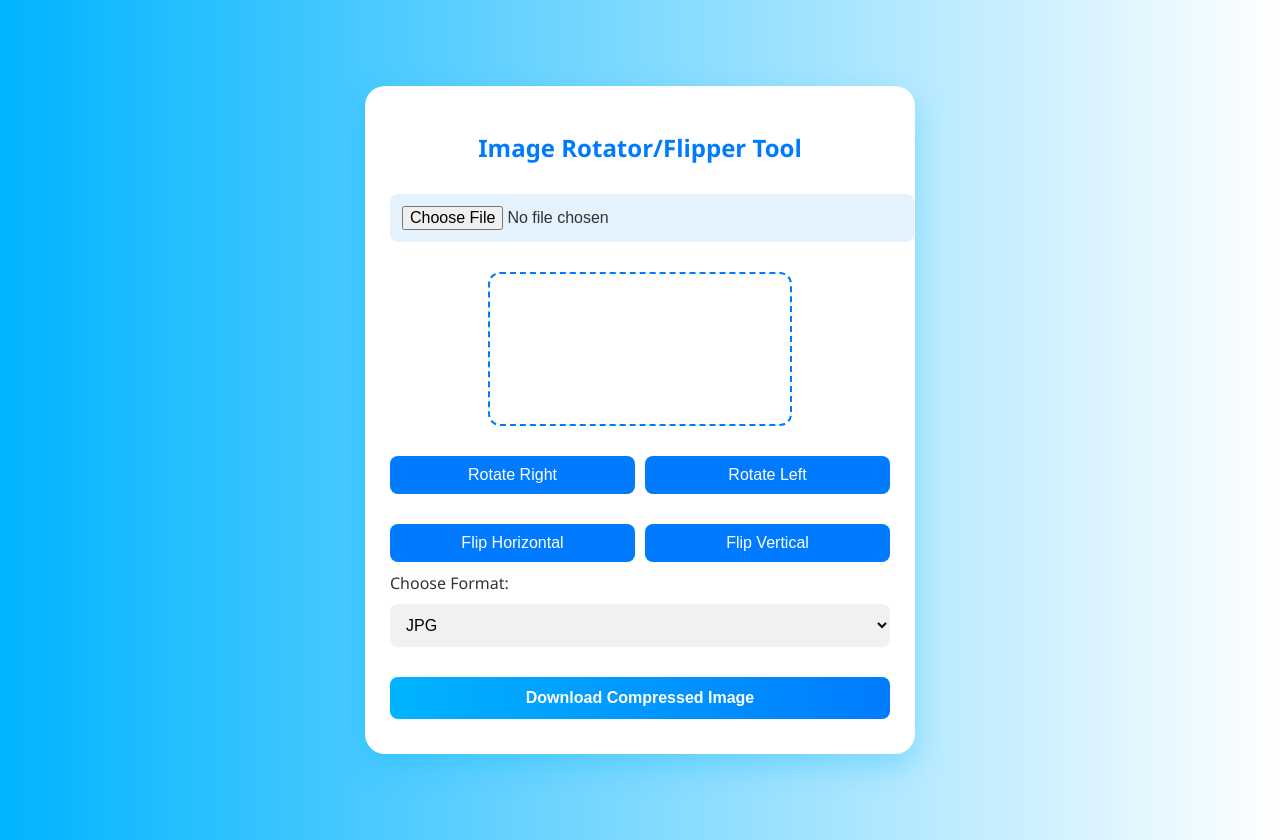
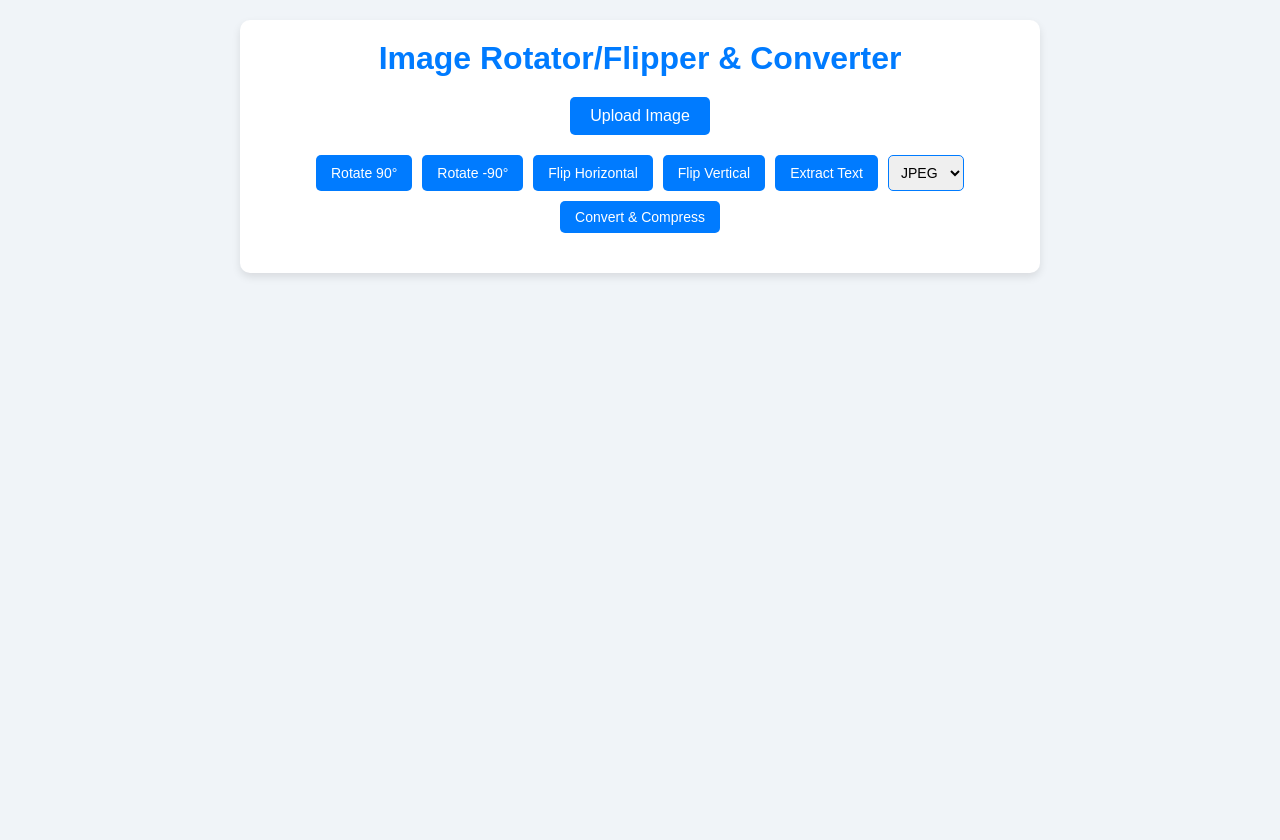
Before and after one commit to mytools641/tools-sab, a plain HTML site: page image-rotatorflipper.html in a window 1280 px wide. After the commit the page ends 800 px from the top, so only its background shows below. Drawn offline with Linux system fonts and the light colour scheme.

Commit message:
Update image-rotatorflipper.html

```diff
--- a/image-rotatorflipper.html
+++ b/image-rotatorflipper.html
@@ -1,209 +1,307 @@
 <!DOCTYPE html>
 <html lang="en">
 <head>
-  <meta charset="UTF-8" />
-  <meta name="viewport" content="width=device-width, initial-scale=1.0" />
-  <title>Image Rotator/Flipper Tool</title>
+    <meta charset="UTF-8">
+    <meta name="viewport" content="width=device-width, initial-scale=1.0">
+    <title>Image Rotator/Flipper & Converter</title>
     <style>
+        * {
+            margin: 0;
+            padding: 0;
+            box-sizing: border-box;
+            font-family: Arial, sans-serif;
+        }
+
         body {
-      font-family: 'Segoe UI', Tahoma, Geneva, Verdana, sans-serif;
-      background: linear-gradient(to right, #00b4ff, #ffffff);
-      margin: 0;
-      padding: 20px;
+            background-color: #f0f4f8;
             color: #333;
-      display: flex;
-      justify-content: center;
-      align-items: center;
-      min-height: 100vh;
         }
 
         .container {
-      max-width: 500px;
-      width: 100%;
-      background: #ffffff;
-      padding: 25px;
-      border-radius: 20px;
-      box-shadow: 0 12px 30px rgba(0, 180, 255, 0.3);
-      animation: fadeIn 1s ease-in-out;
+            max-width: 800px;
+            margin: 20px auto;
+            padding: 20px;
+            background-color: #fff;
+            border-radius: 10px;
+            box-shadow: 0 4px 8px rgba(0, 0, 0, 0.1);
         }
 
-    @keyframes fadeIn {
-      from { opacity: 0; transform: translateY(20px); }
-      to { opacity: 1; transform: translateY(0); }
-    }
-
-    h2 {
+        h1 {
+            text-align: center;
             color: #007bff;
-      text-align: center;
             margin-bottom: 20px;
         }
 
-    input[type="file"], select, button {
-      width: 100%;
-      margin: 10px 0;
-      padding: 12px;
+        .upload-section, .controls, .preview-section, .text-section {
+            margin-bottom: 20px;
+        }
+
+        .upload-section {
+            text-align: center;
+        }
+
+        #imageInput {
+            display: none;
+        }
+
+        .upload-btn {
+            background-color: #007bff;
+            color: #fff;
+            padding: 10px 20px;
             border: none;
-      border-radius: 8px;
+            border-radius: 5px;
+            cursor: pointer;
             font-size: 16px;
         }
 
-    input[type="file"] {
-      background: #e3f2fd;
+        .upload-btn:hover {
+            background-color: #0056b3;
         }
 
-    select {
-      background: #f1f1f1;
+        .controls {
+            display: flex;
+            flex-wrap: wrap;
+            gap: 10px;
+            justify-content: center;
         }
 
-    .preview {
-      width: 100%;
-      margin-top: 20px;
+        .control-btn, .convert-btn, .download-btn {
+            background-color: #007bff;
+            color: #fff;
+            border: none;
+            padding: 8px 15px;
+            border-radius: 5px;
+            cursor: pointer;
+            font-size: 14px;
+        }
+
+        .control-btn:hover, .convert-btn:hover, .download-btn:hover {
+            background-color: #0056b3;
+        }
+
+        .format-select {
+            padding: 8px;
+            border-radius: 5px;
+            border: 1px solid #007bff;
+            font-size: 14px;
+        }
+
+        .preview-section {
             text-align: center;
         }
 
-    .preview canvas {
+        #previewImage {
             max-width: 100%;
-      border-radius: 12px;
-      border: 2px dashed #007bff;
-      animation: popIn 0.5s ease-in-out;
+            max-height: 400px;
+            border: 2px solid #007bff;
+            border-radius: 5px;
+            display: none;
         }
 
-    @keyframes popIn {
-      0% { transform: scale(0.9); opacity: 0; }
-      100% { transform: scale(1); opacity: 1; }
+        .text-section {
+            display: none;
         }
 
-    .actions {
-      display: flex;
-      flex-wrap: wrap;
-      gap: 10px;
-      margin-top: 15px;
-      justify-content: center;
+        #extractedText {
+            width: 100%;
+            min-height: 100px;
+            padding: 10px;
+            border: 1px solid #007bff;
+            border-radius: 5px;
+            resize: vertical;
         }
 
-    .actions button {
-      flex: 1 1 45%;
-      background-color: #007bff;
-      color: white;
-      padding: 10px;
-      border-radius: 8px;
-      transition: all 0.3s ease;
+        .download-section {
+            text-align: center;
         }
 
-    .actions button:hover {
-      background-color: #0056b3;
-      transform: scale(1.05);
-    }
-
-    button.download-btn {
-      background: linear-gradient(to right, #00b4ff, #007bff);
-      color: white;
-      font-weight: bold;
-      margin-top: 20px;
-      transition: background 0.3s ease;
-    }
-
-    button.download-btn:hover {
-      background: linear-gradient(to left, #00b4ff, #007bff);
+        .status {
+            text-align: center;
+            margin: 10px 0;
+            color: #007bff;
         }
 
         @media (max-width: 600px) {
             .container {
+                margin: 10px;
                 padding: 15px;
             }
 
-      .actions button {
-        flex: 1 1 100%;
+            h1 {
+                font-size: 24px;
+            }
+
+            .controls {
+                flex-direction: column;
+                align-items: center;
+            }
+
+            .control-btn, .convert-btn, .download-btn {
+                width: 100%;
+                max-width: 200px;
+            }
+
+            .format-select {
+                width: 100%;
+                max-width: 200px;
             }
         }
     </style>
 </head>
 <body>
     <div class="container">
-    <h2>Image Rotator/Flipper Tool</h2>
-    <input type="file" id="imageInput" accept="image/*" />
-    <div class="preview">
-      <canvas id="canvas"></canvas>
+        <h1>Image Rotator/Flipper & Converter</h1>
+
+        <div class="upload-section">
+            <input type="file" id="imageInput" accept="image/*">
+            <button class="upload-btn" onclick="document.getElementById('imageInput').click()">Upload Image</button>
         </div>
 
-    <div class="actions">
-      <button onclick="rotateImage(90)">Rotate Right</button>
-      <button onclick="rotateImage(-90)">Rotate Left</button>
-      <button onclick="flipImage('horizontal')">Flip Horizontal</button>
-      <button onclick="flipImage('vertical')">Flip Vertical</button>
+        <div class="controls">
+            <button class="control-btn" onclick="rotateImage(90)">Rotate 90°</button>
+            <button class="control-btn" onclick="rotateImage(-90)">Rotate -90°</button>
+            <button class="control-btn" onclick="flipImage('horizontal')">Flip Horizontal</button>
+            <button class="control-btn" onclick="flipImage('vertical')">Flip Vertical</button>
+            <button class="control-btn" onclick="extractText()">Extract Text</button>
+            <select class="format-select" id="formatSelect">
+                <option value="jpeg">JPEG</option>
+                <option value="png">PNG</option>
+                <option value="webp">WebP</option>
+            </select>
+            <button class="convert-btn" onclick="convertImage()">Convert & Compress</button>
         </div>
 
-    <label for="format">Choose Format:</label>
-    <select id="format">
-      <option value="image/jpeg">JPG</option>
-      <option value="image/png">PNG</option>
-      <option value="image/webp">WebP</option>
-    </select>
+        <div class="status" id="status"></div>
 
-    <button class="download-btn" onclick="downloadImage()">Download Compressed Image</button>
+        <div class="preview-section">
+            <img id="previewImage" alt="Image Preview">
         </div>
 
+        <div class="text-section" id="textSection">
+            <h3>Extracted Text:</h3>
+            <textarea id="extractedText" readonly></textarea>
+        </div>
+
+        <div class="download-section">
+            <button class="download-btn" id="downloadBtn" style="display: none;" onclick="downloadImage()">Download Image</button>
+        </div>
+    </div>
+
+    <script src="https://cdnjs.cloudflare.com/ajax/libs/tesseract.js/5.1.0/tesseract.min.js"></script>
     <script>
-    let canvas = document.getElementById('canvas');
-    let ctx = canvas.getContext('2d');
-    let image = new Image();
-    let currentDataUrl = null;
-    let angle = 0;
-    let scaleX = 1;
-    let scaleY = 1;
+        let originalImage = null;
+        let modifiedImage = null;
+        let rotation = 0;
+        let flipH = 1;
+        let flipV = 1;
 
-    document.getElementById('imageInput').addEventListener('change', (e) => {
-      const file = e.target.files[0];
-      if (!file || !file.type.startsWith('image/')) {
-        alert('Please upload a valid image.');
+        document.getElementById('imageInput').addEventListener('change', handleImageUpload);
+
+        function handleImageUpload(event) {
+            const file = event.target.files[0];
+            if (!file) return;
+
+            const reader = new FileReader();
+            reader.onload = function(e) {
+                const img = new Image();
+                img.onload = function() {
+                    originalImage = img;
+                    modifiedImage = img;
+                    rotation = 0;
+                    flipH = 1;
+                    flipV = 1;
+                    updatePreview();
+                };
+                img.src = e.target.result;
+            };
+            reader.readAsDataURL(file);
+        }
+
+        function updatePreview() {
+            const canvas = document.createElement('canvas');
+            const ctx = canvas.getContext('2d');
+            const img = originalImage;
+
+            canvas.width = img.width;
+            canvas.height = img.height;
+
+            ctx.translate(canvas.width / 2, canvas.height / 2);
+            ctx.rotate(rotation * Math.PI / 180);
+            ctx.scale(flipH, flipV);
+            ctx.drawImage(img, -img.width / 2, -img.height / 2);
+
+            const preview = document.getElementById('previewImage');
+            preview.src = canvas.toDataURL();
+            preview.style.display = 'block';
+            modifiedImage = canvas;
+        }
+
+        function rotateImage(degrees) {
+            if (!originalImage) return;
+            rotation = (rotation + degrees) % 360;
+            updatePreview();
+        }
+
+        function flipImage(direction) {
+            if (!originalImage) return;
+            if (direction === 'horizontal') flipH *= -1;
+            if (direction === 'vertical') flipV *= -1;
+            updatePreview();
+        }
+
+        async function extractText() {
+            if (!modifiedImage) {
+                setStatus('Please upload an image first.');
                 return;
             }
 
-      const reader = new FileReader();
-      reader.onload = function (event) {
-        image.onload = () => drawImage();
-        image.src = event.target.result;
-      };
-      reader.readAsDataURL(file);
-    });
-
-    function drawImage() {
-      const width = image.width;
-      const height = image.height;
-
-      canvas.width = width;
-      canvas.height = height;
-      ctx.clearRect(0, 0, width, height);
-
-      ctx.save();
-      ctx.translate(width / 2, height / 2);
-      ctx.rotate((angle * Math.PI) / 180);
-      ctx.scale(scaleX, scaleY);
-      ctx.drawImage(image, -width / 2, -height / 2);
-      ctx.restore();
-
-      currentDataUrl = canvas.toDataURL();
+            setStatus('Extracting text...');
+            const { data: { text } } = await Tesseract.recognize(modifiedImage.toDataURL(), 'eng');
+            const textArea = document.getElementById('extractedText');
+            textArea.value = text || 'No text found.';
+            document.getElementById('textSection').style.display = 'block';
+            setStatus('Text extracted successfully.');
         }
 
-    function rotateImage(deg) {
-      angle = (angle + deg) % 360;
-      drawImage();
+        function convertImage() {
+            if (!modifiedImage) {
+                setStatus('Please upload an image first.');
+                return;
             }
 
-    function flipImage(direction) {
-      if (direction === 'horizontal') {
-        scaleX *= -1;
-      } else {
-        scaleY *= -1;
-      }
-      drawImage();
+            setStatus('Converting and compressing...');
+            const format = document.getElementById('formatSelect').value;
+            const quality = format === 'jpeg' ? 0.8 : format === 'webp' ? 0.8 : 1.0;
+
+            const canvas = modifiedImage;
+            const mimeType = `image/${format}`;
+            const dataUrl = canvas.toDataURL(mimeType, quality);
+
+            const downloadBtn = document.getElementById('downloadBtn');
+            downloadBtn.style.display = 'inline-block';
+            downloadBtn.setAttribute('data-url', dataUrl);
+            downloadBtn.setAttribute('data-format', format);
+            setStatus('Image converted and compressed successfully.');
         }
 
         function downloadImage() {
-      const format = document.getElementById('format').value;
-      const quality = 0.7;
+            const downloadBtn = document.getElementById('downloadBtn');
+            const dataUrl = downloadBtn.getAttribute('data-url');
+            const format = downloadBtn.getAttribute('data-format');
+            if (!dataUrl) return;
+
             const link = document.createElement('a');
-      link.download = 'converted_image.' + format.split('/')[1];
-      link.href = canvas.toDataURL(format, quality);
+            link.href = dataUrl;
+            link.download = `converted-image.${format}`;
             link.click();
         }
+
+        function setStatus(message) {
+            document.getElementById('status').textContent = message;
+            setTimeout(() => {
+                document.getElementById('status').textContent = '';
+            }, 3000);
+        }
+    </script>
+</body>
+</html>
```
Lines whose indentation alone changed are shown as unchanged.
